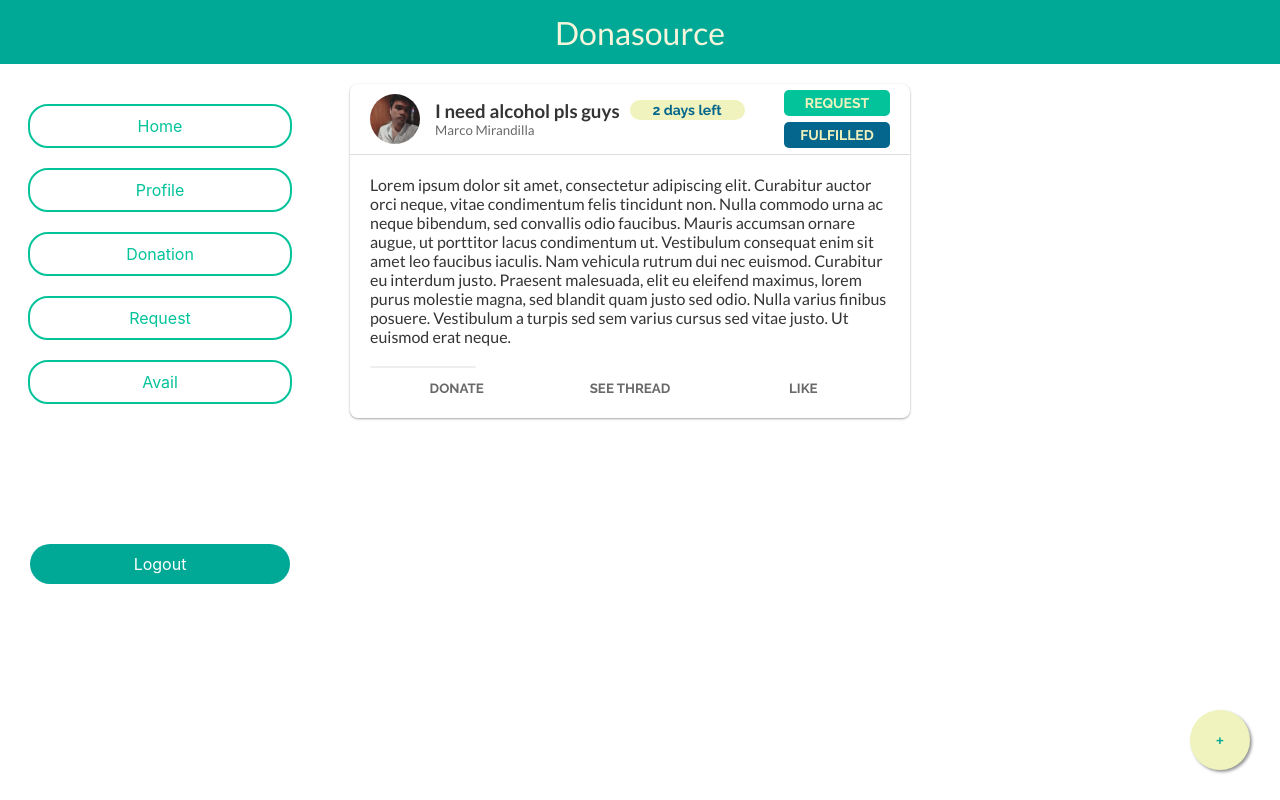
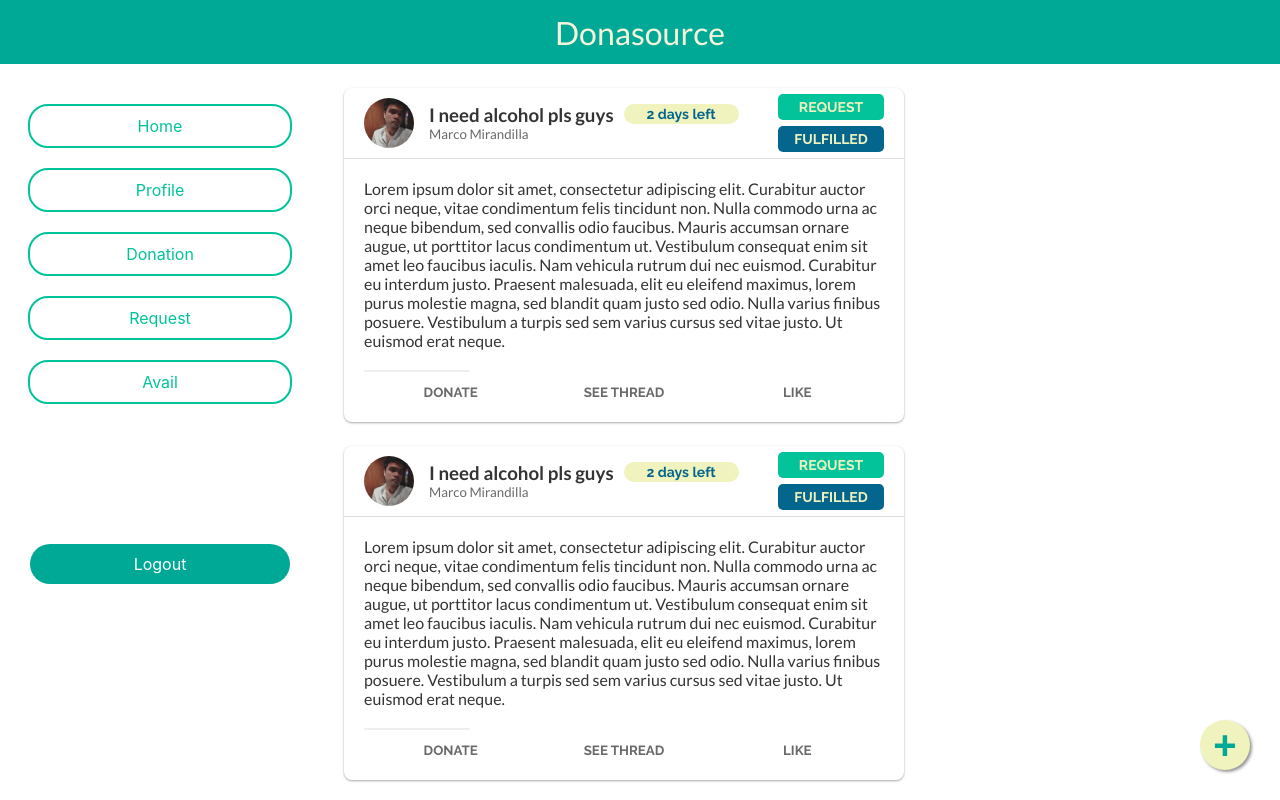
Before and after one commit to cvpua/Donasource-padProject, a React (Create React App) app in the folder client/: page /home in a window 1280 px wide. Shown: the top 800 px of the page. Built offline with nearby package versions, Linux system fonts and the light colour scheme.

Commit message:
Add multiple posts and fetch data

```diff
--- a/client/src/Layout/Main.js
+++ b/client/src/Layout/Main.js
@@ -17,13 +17,14 @@ const StyledSection = styled.div`
 
 const StyledFab = styled.button`
 	position:fixed;
-	width:60px;
-	height:60px;
+	width:50px;
+	height:50px;
 	bottom:30px;
 	right:30px;
 	background-color: ${theme.color.paleSpringBud};
 	color: ${theme.color.persianGreen};
 	font-weight: 700;
+	font-size: 40px;
 	border-radius:50px;
 	box-shadow: 2px 2px 3px #999;
 	border: none;
--- a/client/src/Sections/Feed.js
+++ b/client/src/Sections/Feed.js
@@ -1,16 +1,71 @@
-import React from 'react'
+import React,{ useState,useEffect } from 'react'
 import Card from '../components/home/Card.js';
 import styled from 'styled-components'
 import MarcoPic from '../assets/dp.jpg'
 
 const StyledFeed = styled.div`
-	padding: 20px 30px;
 `
+// For testing purposes
+const INITIAL_STATE = [
+	{
+		avatar: MarcoPic,
+		title: "I need alcohol pls guys",
+		author: "Marco Mirandilla",
+		type: "request",
+		status: "fulfilled",
+		content: "Lorem ipsum dolor sit amet, consectetur adipiscing elit. Curabitur auctor orci neque, vitae condimentum felis tincidunt non. Nulla commodo urna ac neque bibendum, sed convallis odio faucibus. Mauris accumsan ornare augue, ut porttitor lacus condimentum ut. Vestibulum consequat enim sit amet leo faucibus iaculis. Nam vehicula rutrum dui nec euismod. Curabitur eu interdum justo. Praesent malesuada, elit eu eleifend maximus, lorem purus molestie magna, sed blandit quam justo sed odio. Nulla varius finibus posuere. Vestibulum a turpis sed sem varius cursus sed vitae justo. Ut euismod erat neque.",
+		items: "4",
+	},
+	{
+		avatar: MarcoPic,
+		title: "I need alcohol pls guys",
+		author: "Marco Mirandilla",
+		type: "request",
+		status: "fulfilled",
+		content: "Lorem ipsum dolor sit amet, consectetur adipiscing elit. Curabitur auctor orci neque, vitae condimentum felis tincidunt non. Nulla commodo urna ac neque bibendum, sed convallis odio faucibus. Mauris accumsan ornare augue, ut porttitor lacus condimentum ut. Vestibulum consequat enim sit amet leo faucibus iaculis. Nam vehicula rutrum dui nec euismod. Curabitur eu interdum justo. Praesent malesuada, elit eu eleifend maximus, lorem purus molestie magna, sed blandit quam justo sed odio. Nulla varius finibus posuere. Vestibulum a turpis sed sem varius cursus sed vitae justo. Ut euismod erat neque.",
+		items: "4",
+	},
+	{
+		avatar: MarcoPic,
+		title: "I need alcohol pls guys",
+		author: "Marco Mirandilla",
+		type: "request",
+		status: "fulfilled",
+		content: "Lorem ipsum dolor sit amet, consectetur adipiscing elit. Curabitur auctor orci neque, vitae condimentum felis tincidunt non. Nulla commodo urna ac neque bibendum, sed convallis odio faucibus. Mauris accumsan ornare augue, ut porttitor lacus condimentum ut. Vestibulum consequat enim sit amet leo faucibus iaculis. Nam vehicula rutrum dui nec euismod. Curabitur eu interdum justo. Praesent malesuada, elit eu eleifend maximus, lorem purus molestie magna, sed blandit quam justo sed odio. Nulla varius finibus posuere. Vestibulum a turpis sed sem varius cursus sed vitae justo. Ut euismod erat neque.",
+		items: "4",
+	},
+
+]
 
 const Feed = () => {
+	const [posts, setPosts] = useState(INITIAL_STATE)
+
+	// useEffect(() => {
+ //    const fetchData = async () => {
+ //      try{
+ //        const { data } = await api.getAllPosts()
+ //        setPosts(data)
+ //      }catch(error){
+ //        alert(error.response.data.data.message)
+ //      }
+ //    }
+ //    fetchData()
+ //  }, [])
+
 	return (
 		<StyledFeed>
-			<Card
+			{posts.map((post) => (
+				<Card
+					avatar={post.avatar}
+					title={post.title}
+					author={post.author}
+					type={post.type}
+					status={post.status}
+					content={post.content}
+					items={post.items}
+				/>
+			))}
+	{/*		<Card
 				avatar={MarcoPic}
 				title="I need alcohol pls guys"
 				author="Marco Mirandilla"
@@ -18,7 +73,7 @@ const Feed = () => {
 				status="fulfilled"
 				content="Lorem ipsum dolor sit amet, consectetur adipiscing elit. Curabitur auctor orci neque, vitae condimentum felis tincidunt non. Nulla commodo urna ac neque bibendum, sed convallis odio faucibus. Mauris accumsan ornare augue, ut porttitor lacus condimentum ut. Vestibulum consequat enim sit amet leo faucibus iaculis. Nam vehicula rutrum dui nec euismod. Curabitur eu interdum justo. Praesent malesuada, elit eu eleifend maximus, lorem purus molestie magna, sed blandit quam justo sed odio. Nulla varius finibus posuere. Vestibulum a turpis sed sem varius cursus sed vitae justo. Ut euismod erat neque."
 				items="4"
-			/>
+			/>*/}
 		</StyledFeed>
 	)
 }
--- a/client/src/components/home/Card.js
+++ b/client/src/components/home/Card.js
@@ -14,6 +14,7 @@ const StyledCard = styled.div`
 	box-shadow: 0 1px 3px rgba(0,0,0,0.12), 0 1px 2px rgba(0,0,0,0.24);
   transition: all 0.3s cubic-bezier(.25,.8,.25,1);
 	border-radius: ${theme.spacing(1)};
+	margin: ${theme.spacing(3)};
 `
 
 const StyledCardHeader = styled.div`
```
